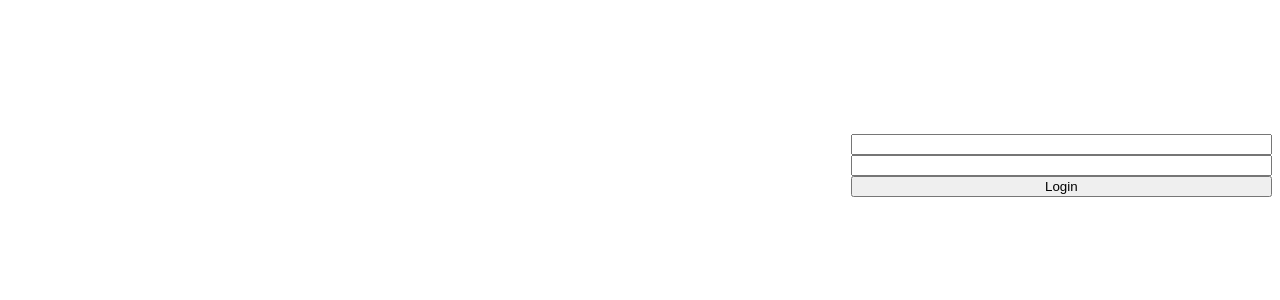
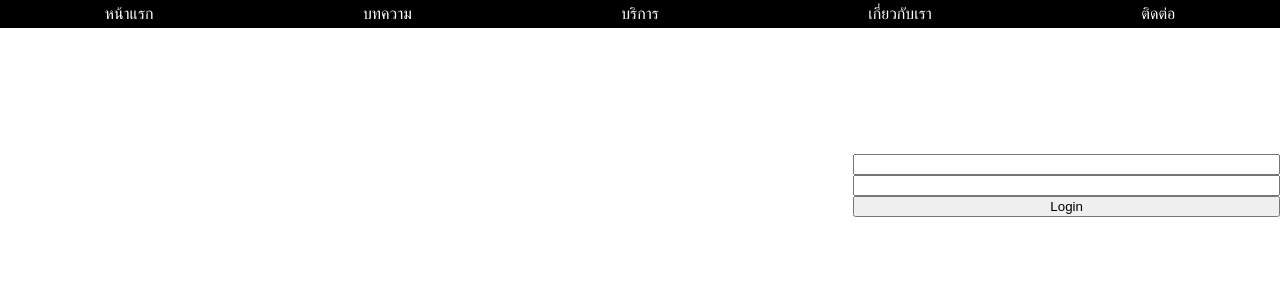
Before and after one commit to e29qwg/psu-phuket-dormitory, a Next.js app in the folder frontend/: page / in a window 1280 px wide. Shown: the top 300 px of the page. Built offline with nearby package versions, Linux system fonts and the light colour scheme.

Commit message:
add navbar frontend

```diff
--- /dev/null
+++ b/frontend/component/NavigationBar.js
@@ -0,0 +1,45 @@
+import React from 'react'
+
+const NavigationBar = ({ children }) => {
+    const [hamburgerMenu, setHamburgermenu] = React.useState(false)
+    const ref = React.useRef()
+    const bodyRef = React.useRef()
+
+    const hamburgerToggle = () => {
+        setHamburgermenu(!hamburgerMenu)
+        if (window.innerWidth < 500)
+            ref.current.style.display !== 'flex' ? ref.current.style.display = 'flex' : ref.current.style.display = 'none'
+    }
+
+    const handleTabClose = () => {
+        if (hamburgerMenu) setHamburgermenu(!hamburgerMenu)
+        if (window.innerWidth < 500)
+            ref.current.style.display = 'none';
+    }
+
+    React.useEffect(() => {
+
+    }, [])
+
+    return (
+        <div>
+            {
+                !hamburgerMenu && <div onClick={hamburgerToggle} className="hamburger-container">
+                    <img className="hamburger" src="/icon/Hamburger_icon.svg.png" alt="Hambuger Menu" />
+                </div>
+            }
+            {
+                <div ref={ref} onClick={hamburgerToggle} className="navbar-container">
+                    <span>หน้าแรก</span>
+                    <span>บทความ</span>
+                    <span>บริการ</span>
+                    <span>เกี่ยวกับเรา</span>
+                    <span>ติดต่อ</span>
+                </div>
+            }
+            <div onClick={handleTabClose}>{children}</div>
+        </div>
+    )
+}
+
+export default NavigationBar
--- a/frontend/pages/_app.js
+++ b/frontend/pages/_app.js
@@ -1,6 +1,10 @@
 import './styles.css'
-
+import '../component/NavigationBar'
+import NavigationBar from '../component/NavigationBar'
 // This default export is required in a new `pages/_app.js` file.
 export default function MyApp({ Component, pageProps }) {
-    return <div><Component {...pageProps} /><style jsx>{`body{margin:0;padding:0;}`}</style></div>
+    return (<NavigationBar>
+        <Component {...pageProps} />
+        <style jsx global>{`body{margin:0;padding:0;}`}</style>
+    </NavigationBar>)
 }
--- a/frontend/pages/styles.css
+++ b/frontend/pages/styles.css
@@ -1,3 +1,44 @@
+.navbar-container {
+    display: none;
+    flex-direction: column;
+    justify-content: space-around;
+    background-color: #000;
+    align-items: center;
+    color: #FFF;
+}
+
+div.hamburger-container {
+    display: block;
+    background: #000;
+}
+
+@media screen and (min-width:500px) {
+    div.hamburger-container {
+        display: none;
+        background: #000;
+    }
+    div.navbar-container {
+        display: flex;
+        flex-direction: row;
+        justify-content: space-around;
+        background-color: #000;
+        align-items: center;
+        color: #FFF;
+    }
+}
+
+img.hamburger {
+    width: 40px;
+    height: 40px;
+    margin: 5px;
+    filter: invert(100%);
+}
+
+.navbar-container>span {
+    font-family: 'Itim', cursive;
+    margin: 5px;
+}
+
 .container {
     display: grid;
     grid-template-columns: 1fr 1fr 1fr;
```
Also changed, not shown: frontend/public/icon/Hamburger_icon.svg.png (added).
